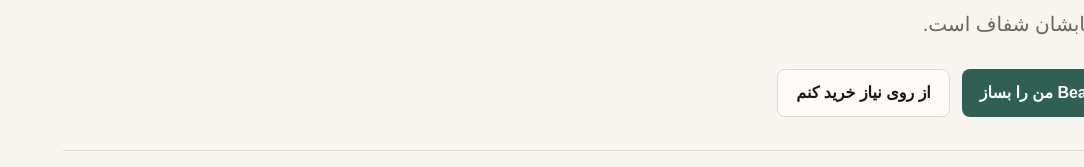
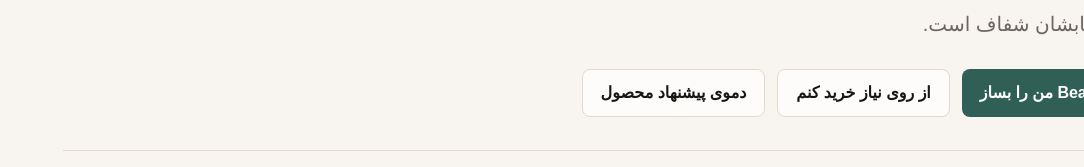
Before and after one commit to Milad20-ebrahimi/beauty, a Next.js app: page / in a window 1280 px wide. Shown: the part 346-513 px from the top of the page, without its empty margins (196-1280 px from the left). Built offline with nearby package versions, Linux system fonts and the light colour scheme.

Commit message:
feat: add seed data and recommendations demo

```diff
--- a/src/app/page.tsx
+++ b/src/app/page.tsx
@@ -19,6 +19,7 @@ export default function HomePage() {
         <div className="hero-actions">
           <a href="/passport" className="primary-action">Beauty Profile من را بساز</a>
           <a href="/needs" className="secondary-action">از روی نیاز خرید کنم</a>
+          <a href="/recommendations" className="secondary-action">دموی پیشنهاد محصول</a>
         </div>
       </section>
 
```
